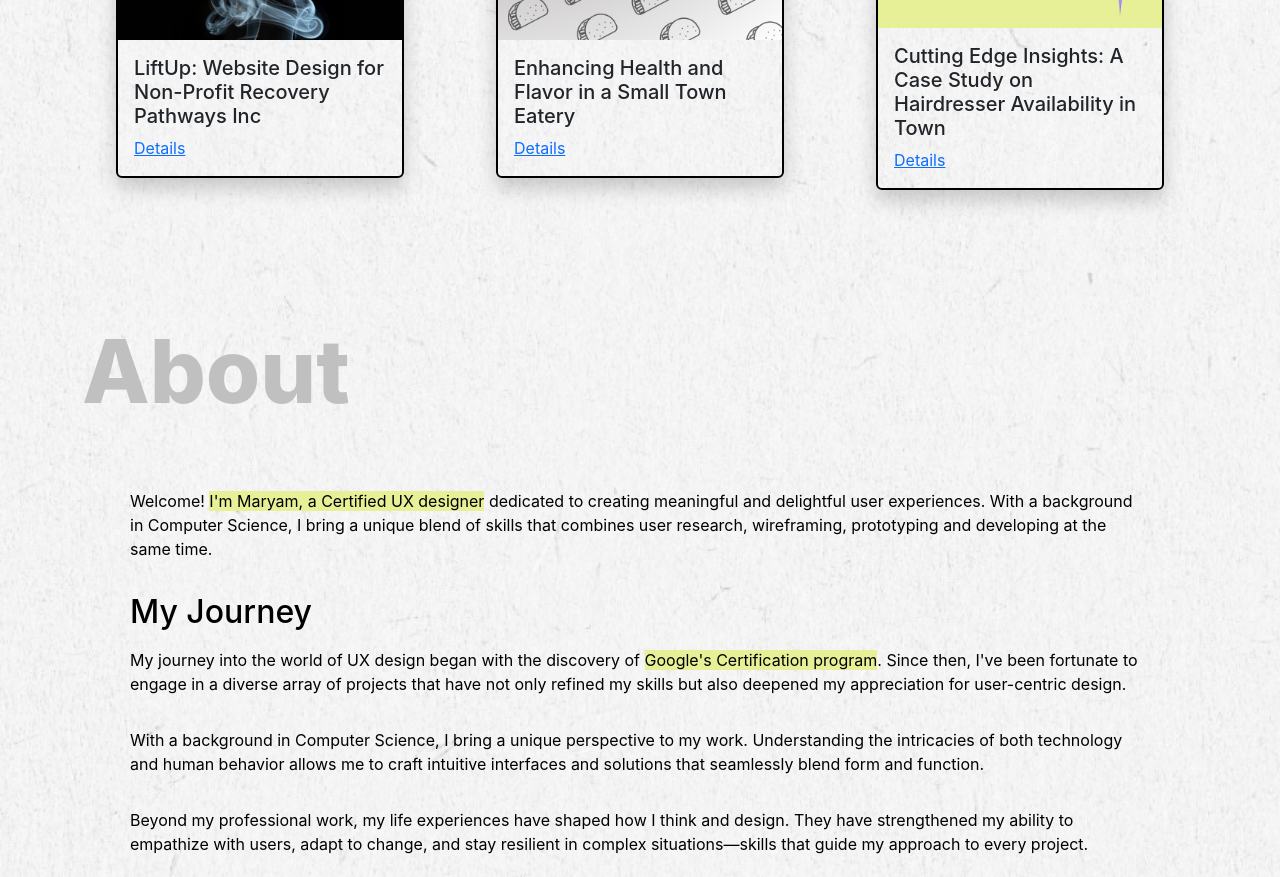
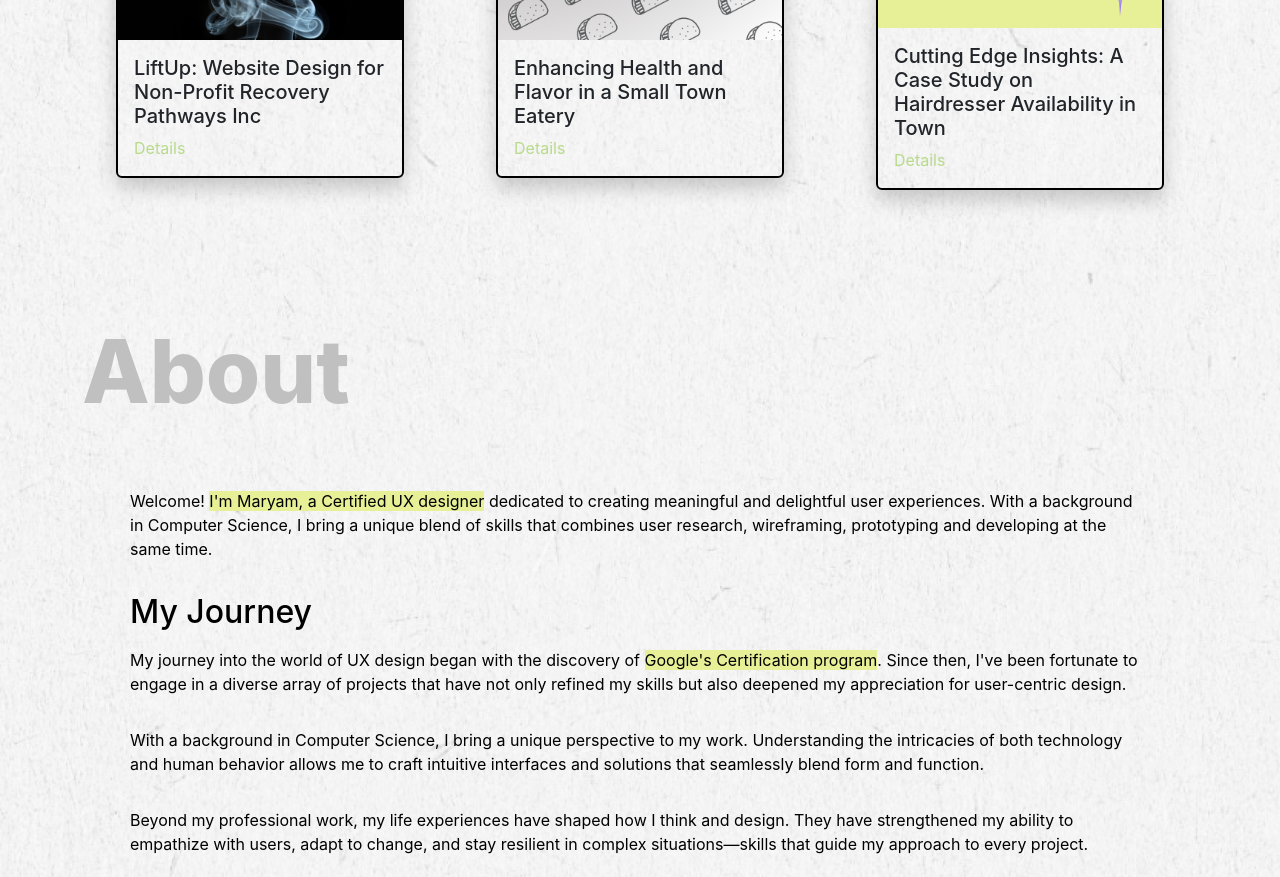
Before and after one commit to itlancer999/practice, a React (Create React App) app: page / in a window 1280 px wide. Shown: the part 3700-4577 px from the top of the page. Built offline with nearby package versions, Linux system fonts and the light colour scheme.

Commit message:
link colors

```diff
--- a/src/Home.js
+++ b/src/Home.js
@@ -370,7 +370,7 @@ export const Home = () => (
               <Card.Body>
                 <Card.Title className="fade-in-text">LiftUp: Website Design for Non-Profit Recovery Pathways Inc</Card.Title>
 
-                <Link to="/Project3" className="fade-in-text">Details</Link>
+                <Link to="/Project3" className="fade-in-text link-color">Details</Link>
               </Card.Body>
             </Card>
             </Col>
@@ -382,7 +382,8 @@ export const Home = () => (
                   <Card.Title className="fade-in-text">Enhancing Health and Flavor in a Small Town Eatery</Card.Title>
 
 
-                  <Link to="/Project" className="fade-in-text">Details</Link>
+
+                  <Link to="/Project" className="fade-in-text link-color">Details</Link>
                   </Card.Body>
                 </Card>
             </Col>
@@ -393,7 +394,7 @@ export const Home = () => (
               <Card.Body>
                 <Card.Title className="fade-in-text">Cutting Edge Insights: A Case Study on Hairdresser Availability in Town</Card.Title>
 
-                <Link to="/Project2" className="fade-in-text">Details</Link>
+                <Link to="/Project2" className="fade-in-text link-color">Details</Link>
               </Card.Body>
             </Card>
             </Col>
```
